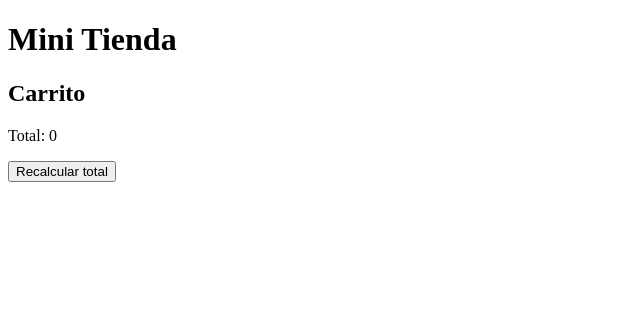
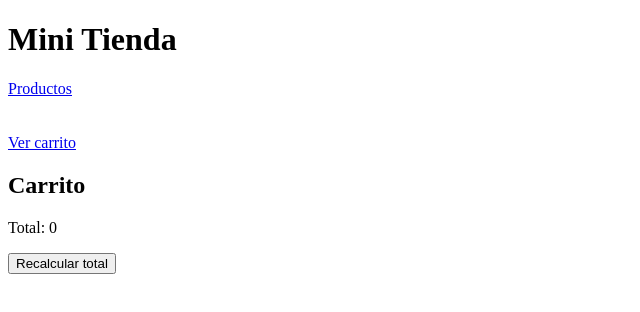
Before and after one commit to Cristian-hash/proyecto_tienda_carrito_compras, an Angular app: page /carrito in a window 1280 px wide. Shown: the top 312 px of the page, without its empty margins (0-640 px from the left). Built offline with nearby package versions, Linux system fonts and the light colour scheme.

Commit message:
Puse routerlink para angular-faltaria hacer que se coencte con los metodos de springboot

```diff
--- a/src/app/app.html
+++ b/src/app/app.html
@@ -1,3 +1,11 @@
 <h1>Mini Tienda</h1>
 
+<nav>
+  <a routerLink="/productos">Productos</a>
+  <br />
+  <br />
+  <br />
+  <a routerLink="/carrito">Ver carrito</a>
+</nav>
+
 <router-outlet></router-outlet>
--- a/src/app/app.ts
+++ b/src/app/app.ts
@@ -1,9 +1,9 @@
 import { Component, signal } from '@angular/core';
-import { RouterOutlet } from '@angular/router';
+import { RouterLink, RouterOutlet } from '@angular/router';
 @Component({
   selector: 'app-root',
   standalone: true,
-  imports: [RouterOutlet],
+  imports: [RouterOutlet, RouterLink],
   templateUrl: './app.html',
   styleUrl: './app.css',
 })
--- a/src/app/services/cart.service.ts
+++ b/src/app/services/cart.service.ts
@@ -6,7 +6,7 @@ import { Product } from '../models/product.model';
 })
 export class CartService {
   constructor() {
-    console.log('🛒 CartService creado');
+    console.log('🛒 CartService creado', Math.random());
   }
 
   private items: Product[] = [];
```
